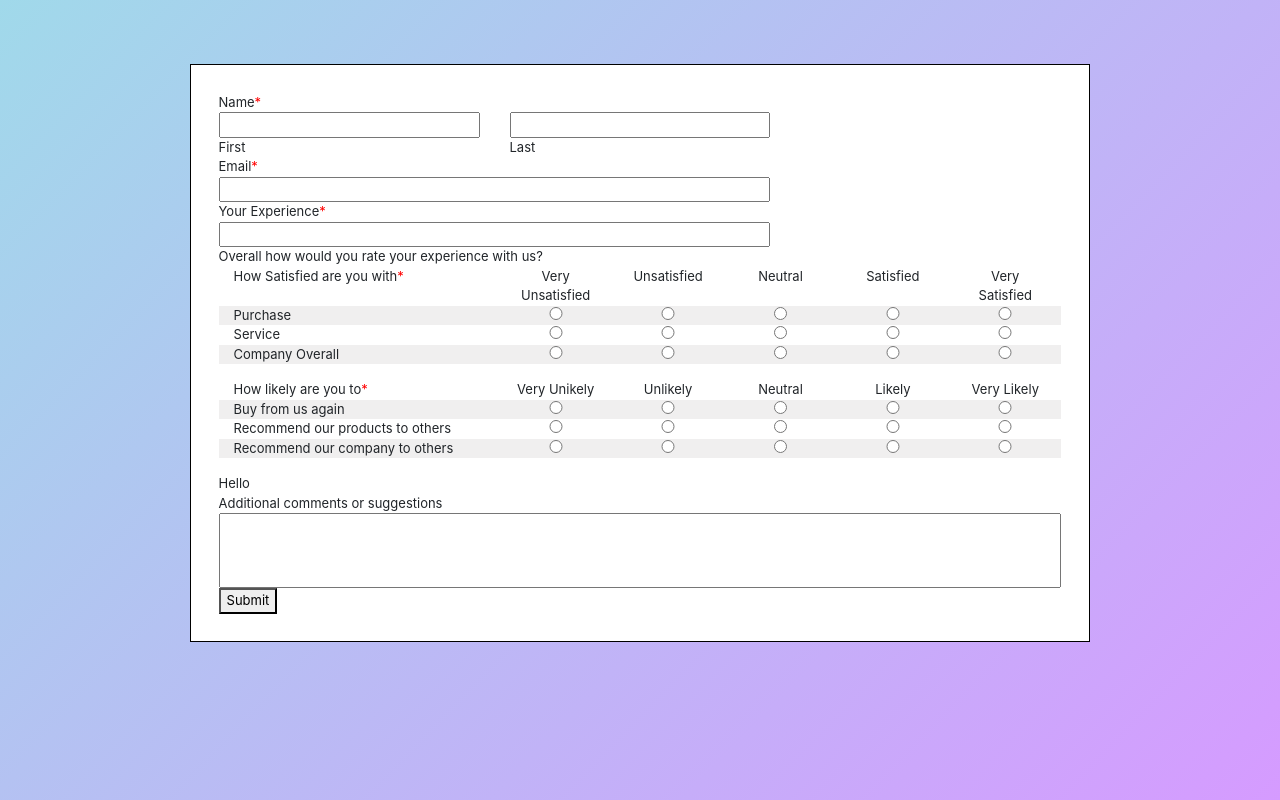
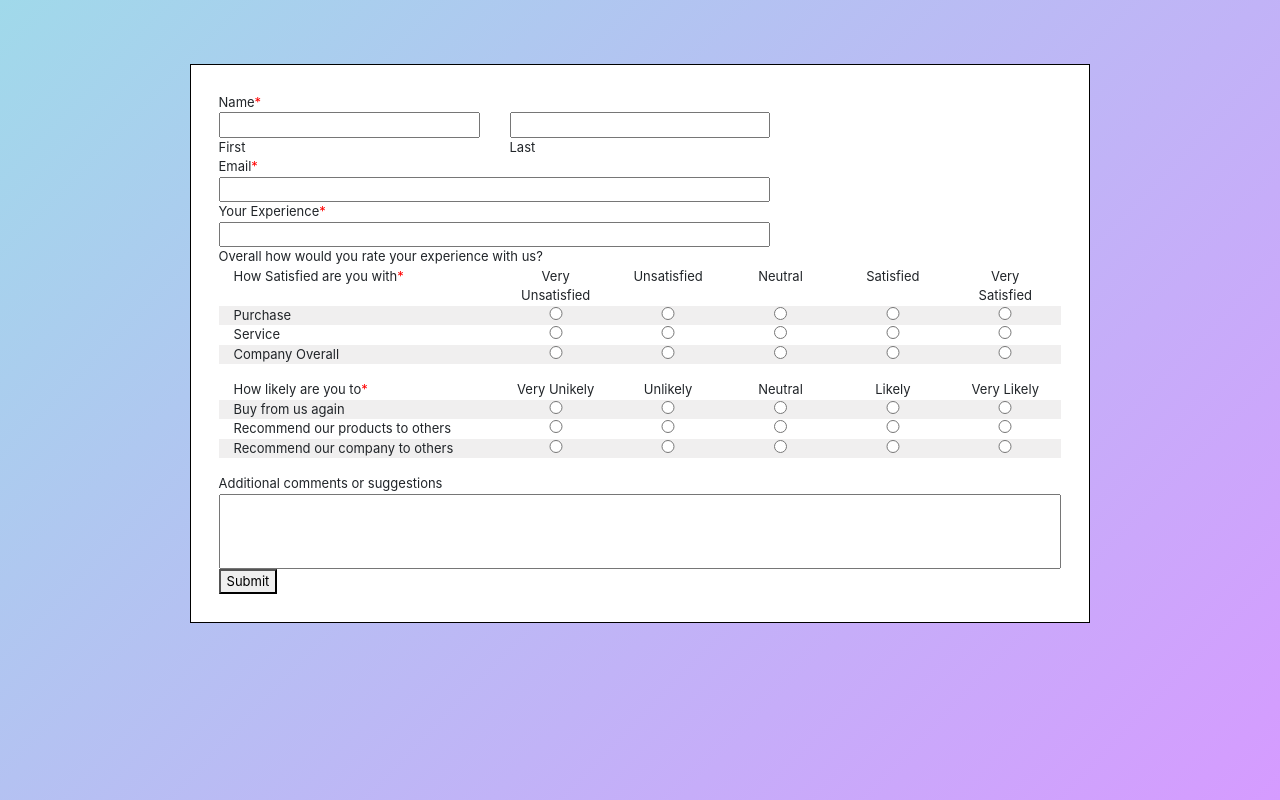
Before and after one commit to jayaspassion/B24_jayasoorya, a plain HTML site: page index.html in a window 1280 px wide. Drawn offline with nearby package versions, Linux system fonts and the light colour scheme.

Commit message:
Spacing Corrected

```diff
--- a/index.html
+++ b/index.html
@@ -114,9 +114,6 @@
               <div class="col"><input type="radio" /></div>
             </div>
           </div>
-          <div class="borred">
-            <div>Hello</div>
-          </div>
 
           <div class="row">
             <div class="col">Additional comments or suggestions</div>
```
